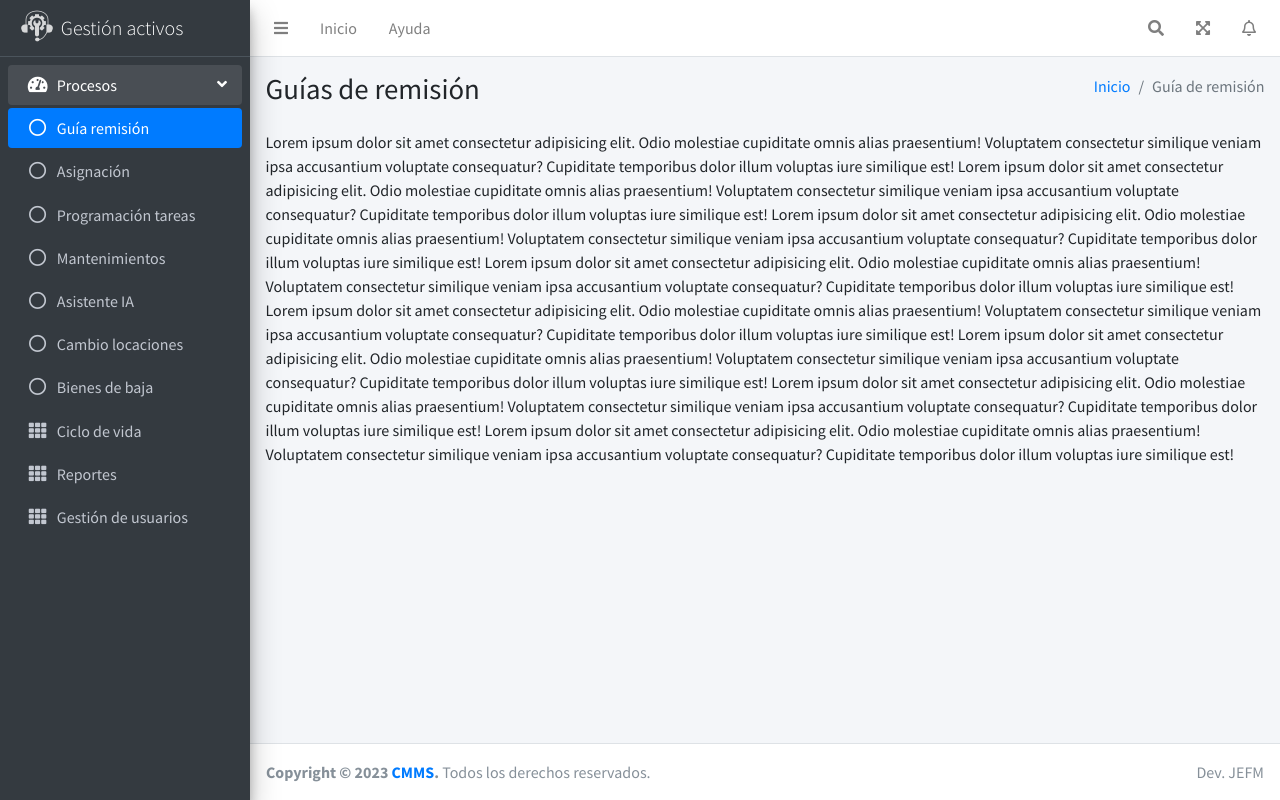
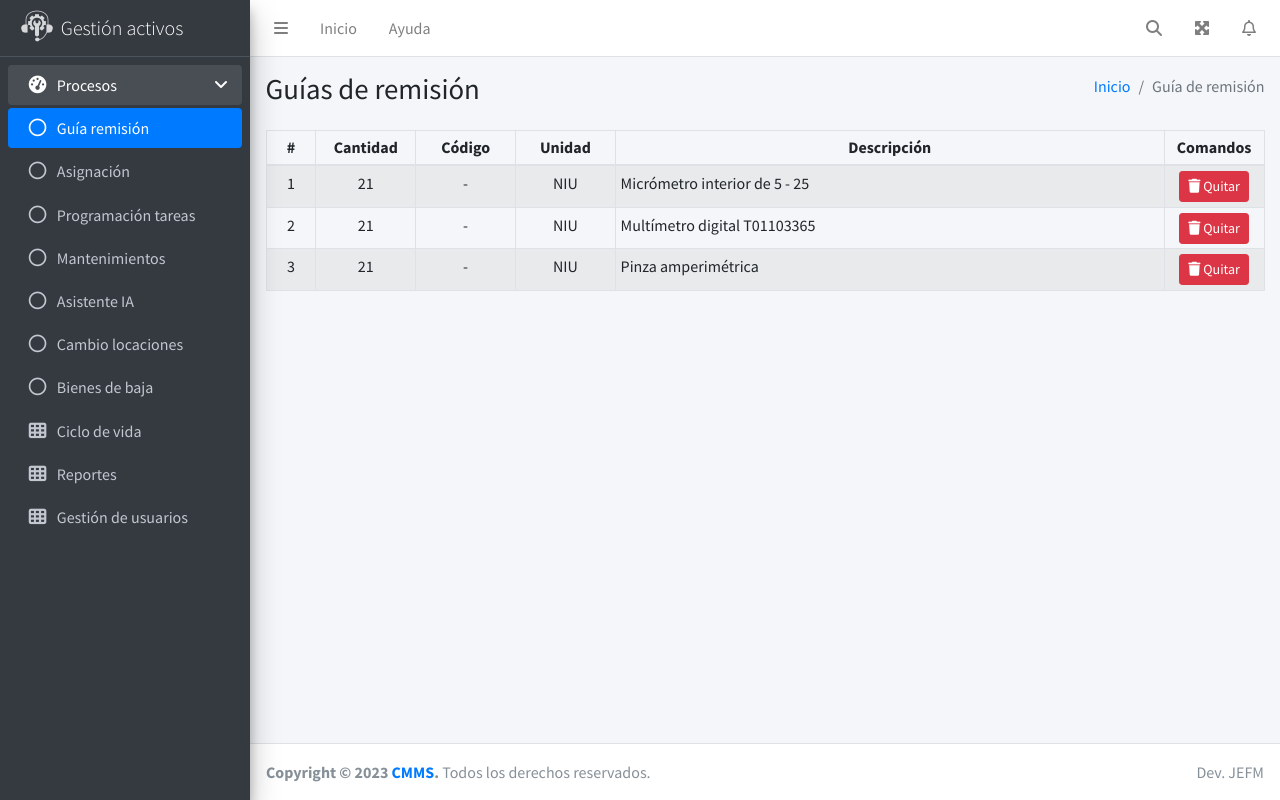
Before and after one commit to EDWARD-LEO/innova, a PHP site: page /views/guias in a window 1280 px wide. Run offline with PHP 8.4, Linux system fonts and the light colour scheme; some libraries are stand-ins or nearby versions.

Commit message:
Guía de remisión en proceso

```diff
--- a/views/guias/index.php
+++ b/views/guias/index.php
@@ -1,4 +1,5 @@
 <?php include_once '../header.php'; ?>
+<link rel="stylesheet" href="https://cdnjs.cloudflare.com/ajax/libs/font-awesome/6.5.1/css/all.min.css" integrity="sha512-DTOQO9RWCH3ppGqcWaEA1BIZOC6xxalwEsw9c2QQeAIftl+Vegovlnee1c9QX4TctnWMn13TZye+giMm8e2LwA==" crossorigin="anonymous" referrerpolicy="no-referrer" />
 
 <div class="content-wrapper">
   <!-- Content Header (Page header) -->
@@ -19,22 +20,77 @@
   </div>
   <!-- /.content-header -->
 
+  <style>
+    tr th { text-align: center; }
+    tr td:nth-child(1){ text-align: center; }
+    tr td:nth-child(2){ text-align: center; }
+    tr td:nth-child(3){ text-align: center; }
+    tr td:nth-child(4){ text-align: center; }
+    tr td:nth-child(6){ text-align: center; }
+  </style>
+
   <div class="content">
     <div class="container-fluid">
+
+      <!-- Sección para los datos generales de la guía -->
+      <div class="row">
+
+      </div>
+      <!-- Fin cabecera de la guía -->
+
+      <!-- Espacio para la tabla con sus detalles -->
       <div class="row">
         <div class="col-md-12">
-          <p>
-            Lorem ipsum dolor sit amet consectetur adipisicing elit. Odio molestiae cupiditate omnis alias praesentium! Voluptatem consectetur similique veniam ipsa accusantium voluptate consequatur? Cupiditate temporibus dolor illum voluptas iure similique est!
-            Lorem ipsum dolor sit amet consectetur adipisicing elit. Odio molestiae cupiditate omnis alias praesentium! Voluptatem consectetur similique veniam ipsa accusantium voluptate consequatur? Cupiditate temporibus dolor illum voluptas iure similique est!
-            Lorem ipsum dolor sit amet consectetur adipisicing elit. Odio molestiae cupiditate omnis alias praesentium! Voluptatem consectetur similique veniam ipsa accusantium voluptate consequatur? Cupiditate temporibus dolor illum voluptas iure similique est!
-            Lorem ipsum dolor sit amet consectetur adipisicing elit. Odio molestiae cupiditate omnis alias praesentium! Voluptatem consectetur similique veniam ipsa accusantium voluptate consequatur? Cupiditate temporibus dolor illum voluptas iure similique est!
-            Lorem ipsum dolor sit amet consectetur adipisicing elit. Odio molestiae cupiditate omnis alias praesentium! Voluptatem consectetur similique veniam ipsa accusantium voluptate consequatur? Cupiditate temporibus dolor illum voluptas iure similique est!
-            Lorem ipsum dolor sit amet consectetur adipisicing elit. Odio molestiae cupiditate omnis alias praesentium! Voluptatem consectetur similique veniam ipsa accusantium voluptate consequatur? Cupiditate temporibus dolor illum voluptas iure similique est!
-            Lorem ipsum dolor sit amet consectetur adipisicing elit. Odio molestiae cupiditate omnis alias praesentium! Voluptatem consectetur similique veniam ipsa accusantium voluptate consequatur? Cupiditate temporibus dolor illum voluptas iure similique est!
-            Lorem ipsum dolor sit amet consectetur adipisicing elit. Odio molestiae cupiditate omnis alias praesentium! Voluptatem consectetur similique veniam ipsa accusantium voluptate consequatur? Cupiditate temporibus dolor illum voluptas iure similique est!
-          </p>
+          <table class="table table-bordered table-striped table-sm">
+            <colgroup>
+              <col width="5%">
+              <col width="10%">
+              <col width="10%">
+              <col width="10%">
+              <col width="55%">
+              <col width="10%">
+            </colgroup>
+            <thead>
+              <tr>
+                <th>#</th>
+                <th>Cantidad</th>
+                <th>Código</th>
+                <th>Unidad</th>
+                <th>Descripción</th>
+                <th>Comandos</th>
+              </tr>
+            </thead>
+            <tbody>
+              <tr>
+                <td>1</td>
+                <td>21</td>
+                <td>-</td>
+                <td>NIU</td>
+                <td>Micrómetro interior de 5 - 25</td>
+                <td><a href="#" class="btn btn-danger btn-sm"><i class="fa-solid fa-trash"></i> Quitar</a></td>
+              </tr>
+              <tr>
+                <td>2</td>
+                <td>21</td>
+                <td>-</td>
+                <td>NIU</td>
+                <td>Multímetro digital T01103365</td>
+                <td><a href="#" class="btn btn-danger btn-sm"><i class="fa-solid fa-trash"></i> Quitar</a></td>
+              </tr>
+              <tr>
+                <td>3</td>
+                <td>21</td>
+                <td>-</td>
+                <td>NIU</td>
+                <td>Pinza amperimétrica</td>
+                <td><a href="#" class="btn btn-danger btn-sm"><i class="fa-solid fa-trash"></i> Quitar</a></td>
+              </tr>
+            </tbody>
+          </table>
         </div>
       </div>
+      <!-- Fin tabla detalle guía -->
+
     </div>
   </div>
 </div>
```
